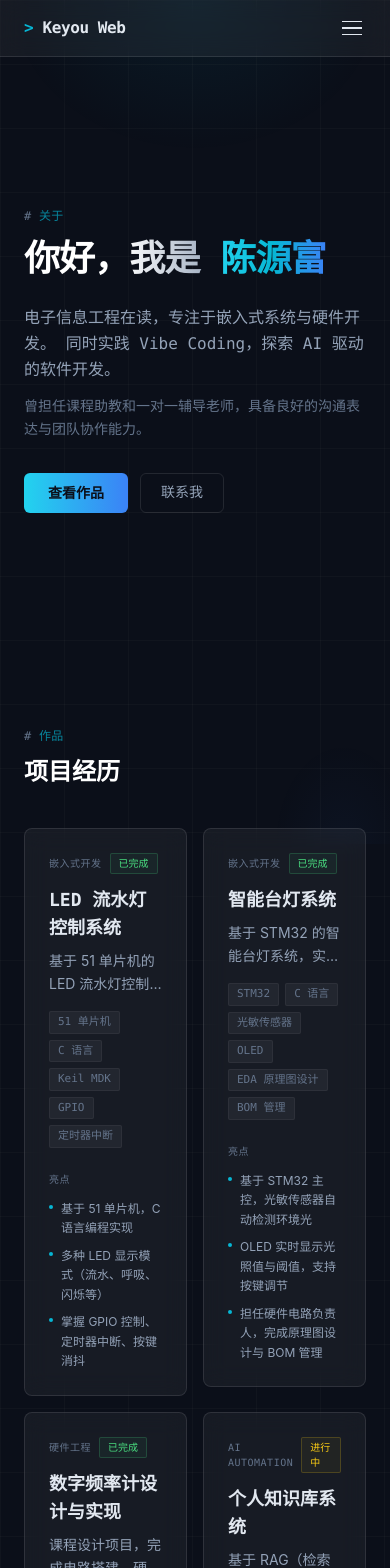
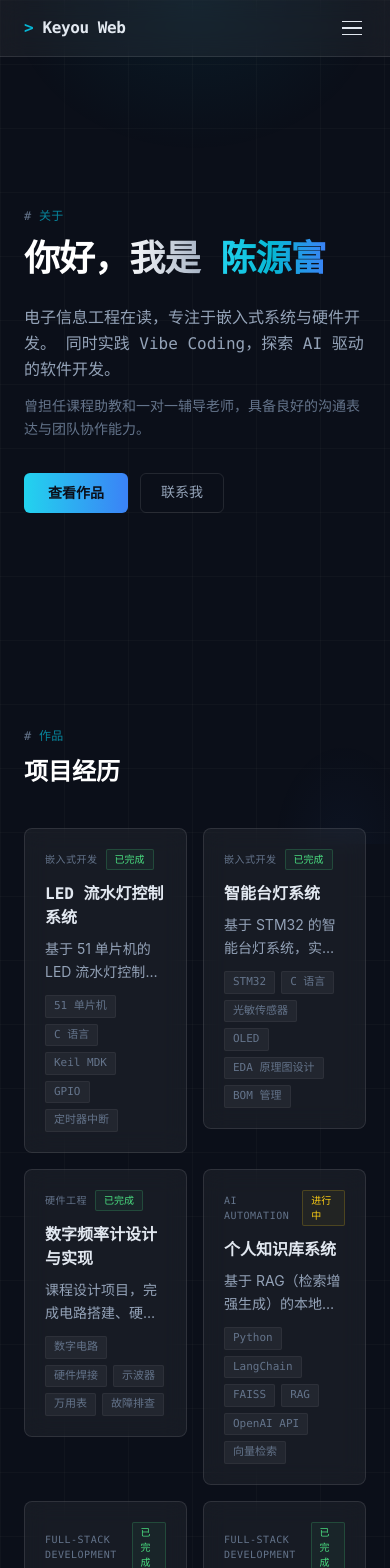
Before and after one commit to Keyou430/Keyou-web, a Next.js app: page / in a window 390 px wide. Shown: the top 1568 px of the page. Built offline with nearby package versions, Linux system fonts and the light colour scheme.

Commit message:
feat: redesign ProjectCard for grid layout with responsive highlights

```diff
--- a/src/components/ProjectCard.tsx
+++ b/src/components/ProjectCard.tsx
@@ -30,11 +30,11 @@ export default function ProjectCard({ project }: ProjectCardProps) {
     >
       <Link
         href={`/projects/${project.id}`}
-        className="glass group relative flex flex-col sm:flex-row gap-6 p-6 transition-all duration-300
-                   hover:border-accent/40 hover:shadow-[0_0_24px_rgba(6,182,212,0.08)] cursor-pointer block no-underline"
+        className="glass group block p-5 no-underline transition-all duration-200
+                   hover:scale-[1.02] hover:border-accent/40
+                   hover:shadow-[0_0_24px_rgba(6,182,212,0.08)]"
       >
-        {/* Left: main info */}
-        <div className="flex-1 min-w-0">
+        {/* Header: category + status */}
         <div className="flex items-center gap-2 mb-3">
           <span className="font-mono text-[10px] text-dim uppercase tracking-wider">
             {project.category}
@@ -46,27 +46,26 @@ export default function ProjectCard({ project }: ProjectCardProps) {
           )}
         </div>
 
-          <h3 className="font-mono text-lg font-semibold text-foreground mb-2 group-hover:text-accent transition-colors">
+        {/* Title */}
+        <h3 className="font-mono text-base font-semibold text-foreground mb-2 group-hover:text-accent transition-colors">
           {project.title}
         </h3>
 
-          <p className="text-sm text-muted leading-relaxed line-clamp-2 mb-4">
+        {/* Description */}
+        <p className="text-sm text-muted leading-relaxed line-clamp-2 mb-3">
           {project.description}
         </p>
 
+        {/* Tech stack */}
         <div className="flex flex-wrap gap-1.5">
           {project.techStack.map((t) => (
             <Badge key={t}>{t}</Badge>
           ))}
         </div>
-        </div>
 
-        {/* Right: highlights preview */}
-        <div className="sm:w-64 flex-shrink-0 sm:border-l sm:border-white/5 sm:pl-6">
-          <p className="font-mono text-[10px] text-dim uppercase tracking-wider mb-3">
-            亮点
-          </p>
-          <ul className="space-y-2">
+        {/* Highlights - Desktop only */}
+        <div className="hidden sm:block border-t border-white/5 pt-3 mt-3">
+          <ul className="space-y-1.5">
             {project.highlights.slice(0, 3).map((h, i) => (
               <li key={i} className="flex items-start gap-2 text-[12px] text-muted leading-relaxed">
                 <span className="mt-1.5 w-1 h-1 rounded-full bg-accent flex-shrink-0" />
@@ -75,16 +74,6 @@ export default function ProjectCard({ project }: ProjectCardProps) {
             ))}
           </ul>
         </div>
-
-        {/* Arrow indicator */}
-        <div className="absolute right-4 top-1/2 -translate-y-1/2 hidden sm:flex items-center">
-          <svg
-            className="w-5 h-5 text-dim opacity-0 group-hover:opacity-100 group-hover:translate-x-1 transition-all duration-300"
-            fill="none" stroke="currentColor" strokeWidth="1.5" viewBox="0 0 24 24"
-          >
-            <path strokeLinecap="round" strokeLinejoin="round" d="M13.5 4.5L21 12m0 0l-7.5 7.5M21 12H3" />
-          </svg>
-        </div>
       </Link>
     </motion.div>
   );
```
Lines whose indentation alone changed are shown as unchanged.
